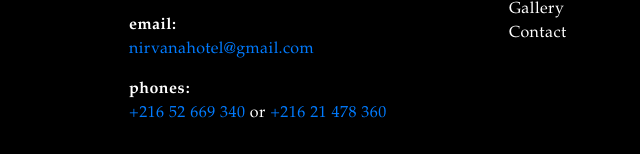
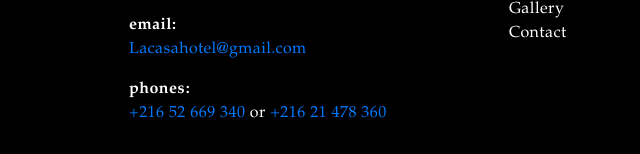
Before and after one commit to WissemAouichi/Hotel-website, a plain HTML site: page rooms.html in a window 1280 px wide. Shown: the part 3512-3666 px from the top of the page, 431-1071 px from the left. Drawn offline with nearby package versions, Linux system fonts and the light colour scheme.

```diff
--- a/rooms.html
+++ b/rooms.html
@@ -271,7 +271,7 @@
                     </dl>
                     <dl class="contact-list text-white">
                         <dt>email:</dt>
-                        <dd><a href="mailto:#">nirvanahotel@gmail.com</a></dd>
+                        <dd><a href="mailto:#">Lacasahotel@gmail.com</a></dd>
                     </dl>
                     <dl class="contact-list text-white">
                         <dt>phones:</dt>
```
